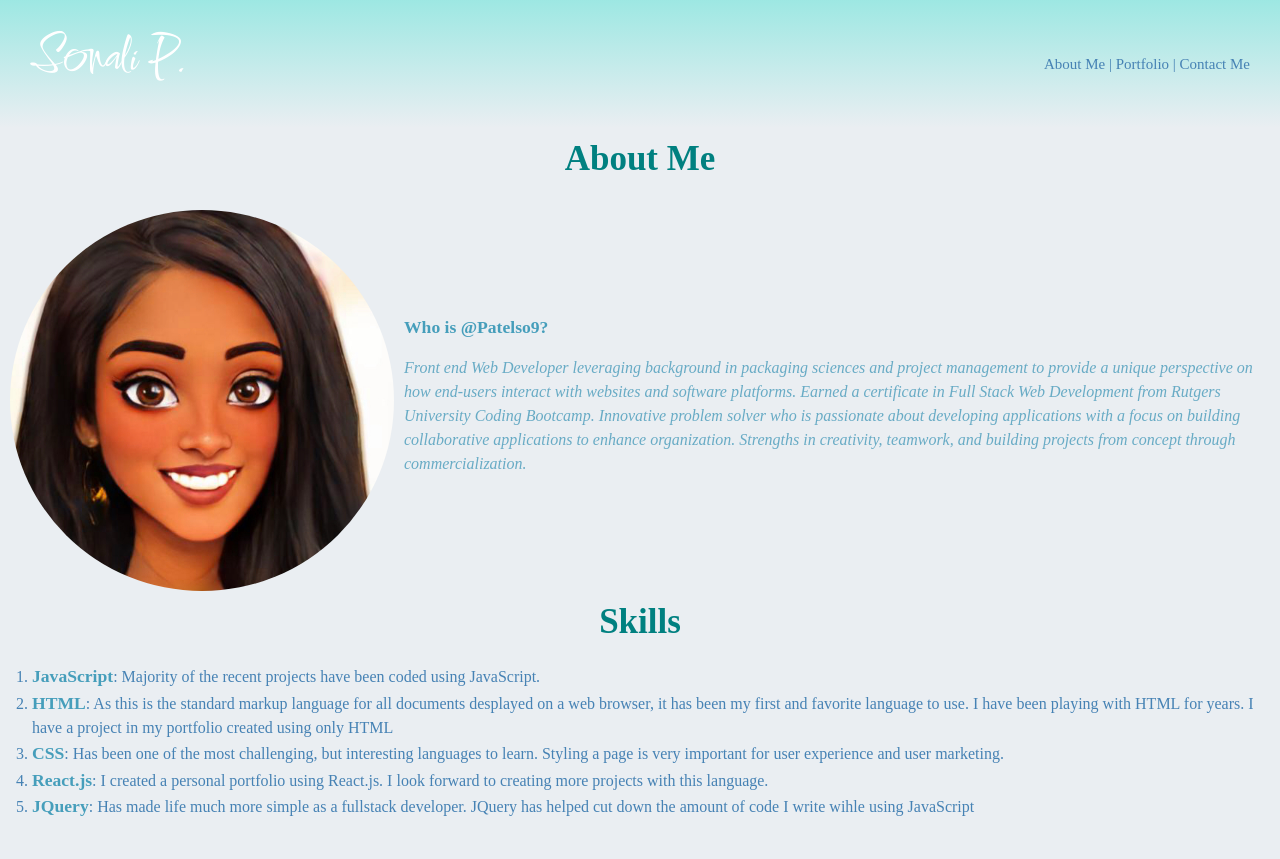
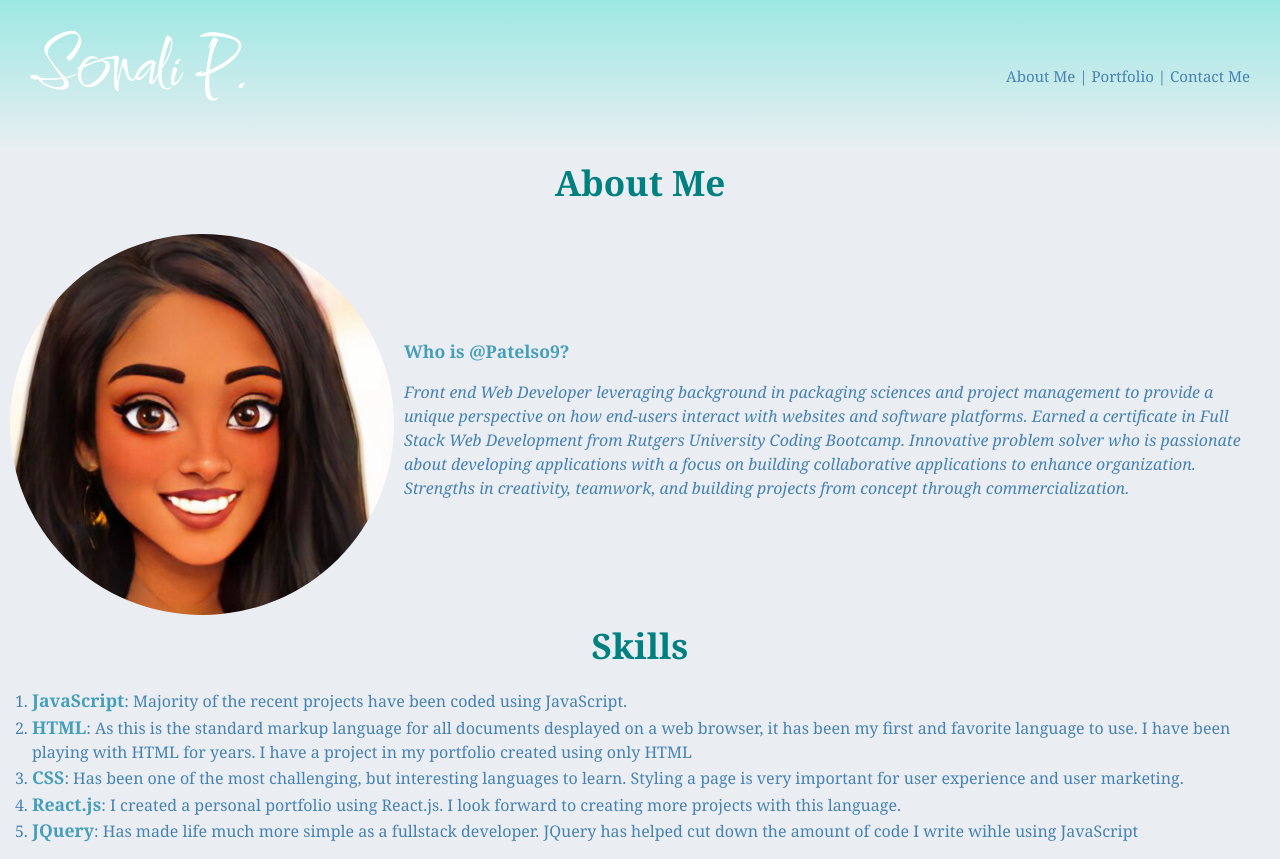
Before and after one commit to Patelso9/portfolio-react, a React (Create React App) app: page / in a window 1280 px wide. Before the commit the page ends 835 px from the top, so only its background shows below. Built offline with nearby package versions, Linux system fonts and the light colour scheme.

Commit message:
chnge font fam

```diff
--- a/src/App.css
+++ b/src/App.css
@@ -1,34 +1,47 @@
+:root{
+  --Dark: rgba(64, 224, 208, 0.452);
+  --fade: rgba(161, 178, 196, 0);
+  --Bkgrnd: rgba(161, 178, 196, 0.219);
+  --H1: Teal;
+  --H2: Skyblue;
+  --a: steelblue;
+  --input: rgba(135, 207, 235, 0.445)
+
+
+}
+
 body{
   text-align: center;
-  background-color: rgba(161, 178, 196, 0.219);
-  font-family: Bradley Hand, cursive;
+  background-color: var(--Bkgrnd);
+  font-family:Cambria, Cochin, Georgia, Times, 'Times New Roman', serif;
 }
 
 h2{
-  color: teal;
+  color: var(--H1);
   font-size: 35px;
   font-weight: bold;
   margin-bottom: 20px;
 }
 
 h3{
-  color: skyblue;
+  color: var(--H2);
   font-size: 95%;
   font-style: italic;
 }
 
 a{
-  color: steelblue;
+  color: var(--a);
   text-decoration: none;
-  font-size: 25px;
+  /* font-size: 140%; */
 }
 
 ul{
   list-style-type: none;
+  ;
 }
 
 input{
-  background-color: rgba(135, 207, 235, 0.445);
+  background-color: var(--input);
   /* font-style: italic; */
 }
 
--- a/src/components/About/About.css
+++ b/src/components/About/About.css
@@ -9,6 +9,11 @@
     height: inherit;
     max-height: inherit;
     align-items: center;
+}
+
+.about-detail{
+    color: var(--a);
+
 }
 
 img{
--- a/src/components/About/About.jsx
+++ b/src/components/About/About.jsx
@@ -17,7 +17,7 @@
                 </img>
                 <div>
                     <h4 className="skill-name">Who is @Patelso9?</h4>
-                    <p>Front end Web Developer leveraging background in packaging sciences and project management to provide a unique perspective on how end-users interact with websites and software platforms. Earned a certificate in Full Stack Web Development from Rutgers University Coding Bootcamp. Innovative problem solver who is passionate about developing applications with a focus on building collaborative applications to enhance organization. Strengths in creativity, teamwork, and building projects from concept through commercialization.</p>
+                    <p className="about-detail">Front end Web Developer leveraging background in packaging sciences and project management to provide a unique perspective on how end-users interact with websites and software platforms. Earned a certificate in Full Stack Web Development from Rutgers University Coding Bootcamp. Innovative problem solver who is passionate about developing applications with a focus on building collaborative applications to enhance organization. Strengths in creativity, teamwork, and building projects from concept through commercialization.</p>
                 </div>
             </div>
 
--- a/src/components/Nav/Nav.css
+++ b/src/components/Nav/Nav.css
@@ -1,7 +1,3 @@
-:root {
-    --Dark: rgba(64, 224, 208, 0.452);
-    --Bkgrnd: rgba(161, 178, 196, 0);
-}
 
 .nav-bar{
     display: flex;
@@ -10,7 +6,7 @@
     align-items: center;
     border-style: faded;
     border-color: silver;
-    background-image: linear-gradient(var(--Dark), var(--Bkgrnd));
+    background-image: linear-gradient(var(--Dark), var(--fade));
     padding: 30px;
     margin-bottom: 10px ;
 }
@@ -19,7 +15,7 @@
     color: white;
     justify-content: left;
     font-family: 'Comforter', cursive;
-    font-size: 50px;
+    font-size: 70px;
 }
 
 .nav-item{
```
